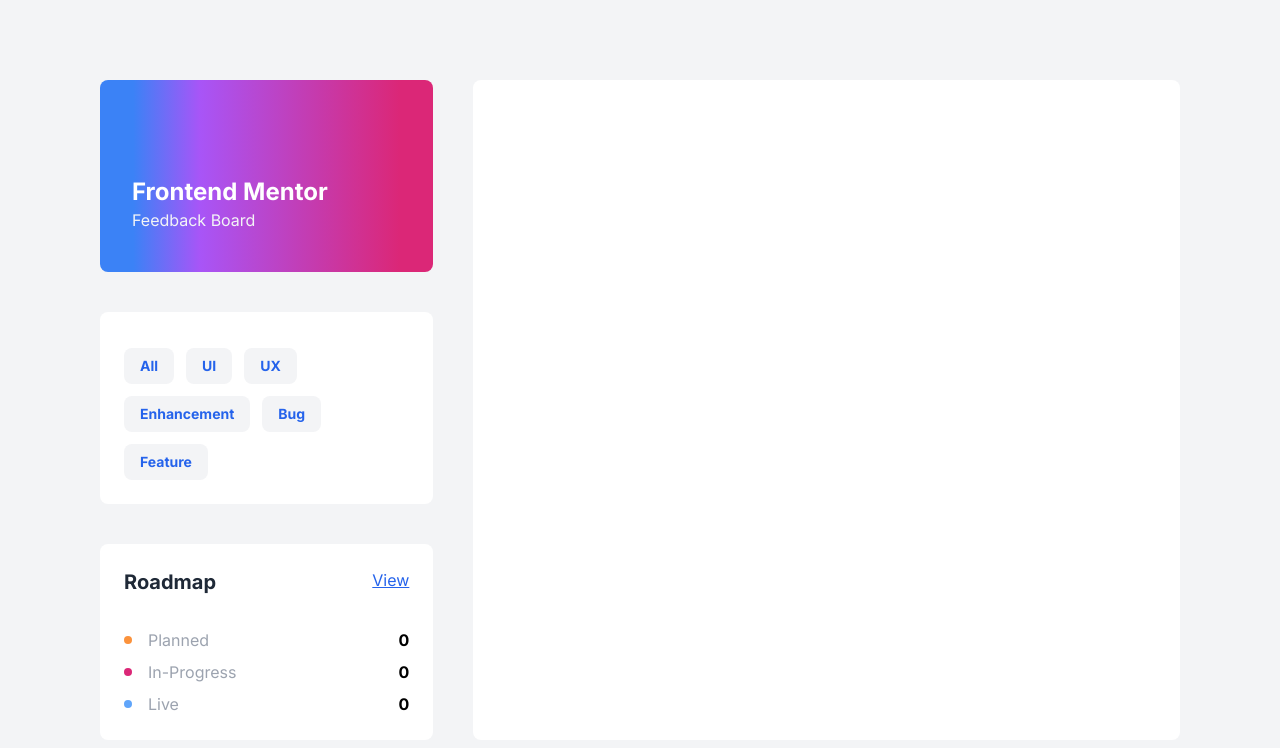
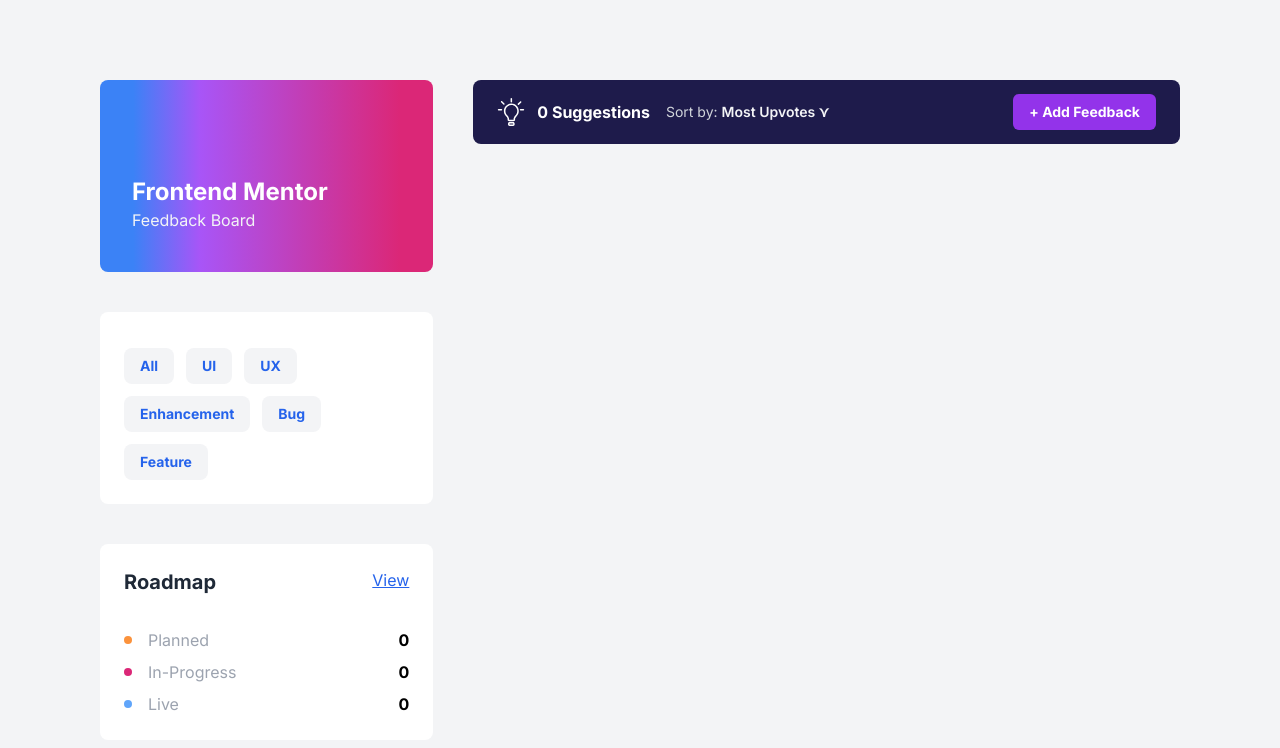
Before and after one commit to Xgiii/product-feedback-app, a Next.js app: page /home in a window 1280 px wide. Shown: the top 748 px of the page. Built offline with nearby package versions, Linux system fonts and the light colour scheme; no server answers; sample sign-in values are in the browser's storage.

Commit message:
add feedback page

```diff
--- /dev/null
+++ b/app/add-feedback/page.tsx
@@ -0,0 +1,69 @@
+import AuthCheck from '@/components/AuthCheck';
+import MainBtn from '@/components/MainBtn';
+import SecondaryBtn from '@/components/SecondaryBtn';
+import { categories } from '@/utils';
+import Link from 'next/link';
+
+function AddFeedbackPage() {
+  return (
+    <AuthCheck>
+      <form className='flex flex-col space-y-8 mx-auto my-10 w-[90vw] rounded-lg p-6 bg-white sm:w-[600px]'>
+        <h1 className='text-2xl font-bold text-gray-800'>
+          Create New Feedback
+        </h1>
+        <div>
+          <label className='font-semibold text-gray-800'>Feedback Title</label>
+          <p className='text-sm mt-1 text-gray-500'>
+            Add a short, descriptive title
+          </p>
+          <input
+            required
+            type='text'
+            name='title'
+            className='bg-gray-100 p-2 mt-4 rounded-sm w-full focus:outline-purple-600 transition-all duration-300 outline outline-2 outline-transparent focus:invalid:outline-pink-600'
+          />
+        </div>
+        <div>
+          <label className='font-semibold text-gray-800'>Category</label>
+          <p className='text-sm mt-1 text-gray-500'>
+            Choose a category for your feedback
+          </p>
+          <select
+            name='category'
+            className='bg-gray-100 p-2 mt-4 rounded-sm w-full outline-purple-600'
+          >
+            {categories.map((item, index) => (
+              <option key={index} value={item}>
+                {item}
+              </option>
+            ))}
+          </select>
+        </div>
+        <div>
+          <label className='font-semibold text-gray-800'>
+            Feedback Details
+          </label>
+          <p className='text-sm mt-1 text-gray-500'>
+            Include any specific comments on what should be improved, added,
+            etc.
+          </p>
+          <textarea
+            required
+            minLength={10}
+            maxLength={256}
+            name='details'
+            className='bg-gray-100 p-2 mt-4 rounded-sm w-full focus:outline-purple-600 transition-all duration-300 outline outline-2 outline-transparent focus:invalid:outline-pink-600'
+          />
+        </div>
+        <div className='flex flex-col space-y-2'>
+          <MainBtn className='py-3'>Add Feedback</MainBtn>
+          <Link href='/home' className='flex flex-col'>
+            <SecondaryBtn className='py-3'>Cancel</SecondaryBtn>
+          </Link>
+        </div>
+      </form>
+    </AuthCheck>
+  );
+}
+
+export default AddFeedbackPage;
--- a/app/home/page.tsx
+++ b/app/home/page.tsx
@@ -2,18 +2,21 @@
 import BoardTile from '@/components/BoardTile';
 import FiltersTile from '@/components/FiltersTile';
 import RoadmapTile from '@/components/RoadmapTile';
+import SuggestionsBanner from '@/components/SuggestionsBanner';
 import React from 'react';
 
 function HomePage() {
   return (
     <AuthCheck>
-      <div className='mx-auto grid grid-cols-1 gap-10 lg:grid-cols-6 py-20 w-[85vw] xl:w-[1080px]'>
-        <div className='lg:col-span-2 rounded-lg flex flex-col md:flex-row lg:flex-col space-x-0  md:space-x-4 lg:space-x-0 space-y-10 md:space-y-0 lg:space-y-10'>
+      <div className='mx-auto grid grid-cols-1 gap-10 lg:grid-cols-6 py-10 md:py-20 w-[85vw] xl:w-[1080px]'>
+        <div className='lg:col-span-2 flex flex-col md:flex-row lg:flex-col space-x-0  md:space-x-4 lg:space-x-0 space-y-10 md:space-y-0 lg:space-y-10'>
           <BoardTile />
           <FiltersTile />
           <RoadmapTile />
         </div>
-        <div className='lg:col-span-4 bg-white rounded-lg'></div>
+        <div className='lg:col-span-4 flex flex-col space-y-10'>
+          <SuggestionsBanner />
+        </div>
       </div>
     </AuthCheck>
   );
--- a/components/FiltersTile.tsx
+++ b/components/FiltersTile.tsx
@@ -1,6 +1,5 @@
+import { categories } from '@/utils';
 import React from 'react';
-
-const categories = ['All', 'UI', 'UX', 'Enhancement', 'Bug', 'Feature'];
 
 function FiltersTile() {
   return (
@@ -8,7 +7,7 @@
       {categories.map((category, index) => (
         <div
           key={index}
-          className='bg-gray-100 hover:text-white hover:bg-blue-600 transition-all self-start font-bold text-sm rounded-lg text-blue-600 px-4 py-2 mr-3 mt-3 cursor-pointer'
+          className='bg-gray-100 hover:text-white hover:bg-blue-600 transition-all self-start font-bold text-sm rounded-lg text-blue-600 px-3 lg:px-4 py-2 lg:mr-3 lg:mt-3 mr-2 mt-2 cursor-pointer'
         >
           {category}
         </div>
--- /dev/null
+++ b/components/MainBtn.tsx
@@ -0,0 +1,25 @@
+import React from 'react';
+
+function MainBtn({
+  children,
+  className,
+  onClick,
+}: {
+  children: string;
+  className?: string;
+  onClick?: () => void;
+}) {
+  return (
+    <button
+      onClick={onClick}
+      className={
+        'rounded-md w-full sm:w-auto text-sm bg-purple-600 hover:bg-purple-700 py-2 px-4 font-bold text-white ' +
+        className
+      }
+    >
+      {children}
+    </button>
+  );
+}
+
+export default MainBtn;
--- /dev/null
+++ b/components/SecondaryBtn.tsx
@@ -0,0 +1,25 @@
+import React from 'react';
+
+function SecondaryBtn({
+  children,
+  className,
+  onClick,
+}: {
+  children: string;
+  className?: string;
+  onClick?: () => void;
+}) {
+  return (
+    <button
+      onClick={onClick}
+      className={
+        'rounded-md w-full sm:w-auto text-sm bg-indigo-950 hover:bg-indigo-950/95 py-2 px-4 font-bold text-white ' +
+        className
+      }
+    >
+      {children}
+    </button>
+  );
+}
+
+export default SecondaryBtn;
--- /dev/null
+++ b/components/SuggestionsBanner.tsx
@@ -0,0 +1,30 @@
+import Image from 'next/image';
+import Link from 'next/link';
+import React from 'react';
+import MainBtn from './MainBtn';
+
+function SuggestionsBanner() {
+  return (
+    <div className='bg-indigo-950 w-full sm:h-16 rounded-lg flex flex-col sm:flex-row items-center justify-between py-4 px-6 text-white'>
+      <div className='flex items-center'>
+        <Image
+          src='/light-bulb.svg'
+          alt='light-bulb'
+          width={28}
+          height={28}
+          className='mr-3 hidden sm:block'
+        />
+        <p className='font-bold hidden sm:block'>0 Suggestions</p>
+        <p className='text-gray-300 sm:ml-4 text-sm'>Sort by:</p>
+        <p className='text-gray-100 font-semibold ml-1 text-sm'>
+          Most Upvotes &#8910;
+        </p>
+      </div>
+      <Link className='w-full sm:w-auto' href='/add-feedback'>
+        <MainBtn className='mt-4 sm:mt-0'>+ Add Feedback</MainBtn>
+      </Link>
+    </div>
+  );
+}
+
+export default SuggestionsBanner;
--- a/utils.ts
+++ b/utils.ts
@@ -2,5 +2,7 @@
 
 export async function connectToDb() {
   const client = await MongoClient.connect(process.env.MONGODB_URI!);
-  return client
+  return client;
 }
+
+export const categories = ['All', 'UI', 'UX', 'Enhancement', 'Bug', 'Feature'];
```
Also changed, not shown: public/light-bulb.svg (added).
